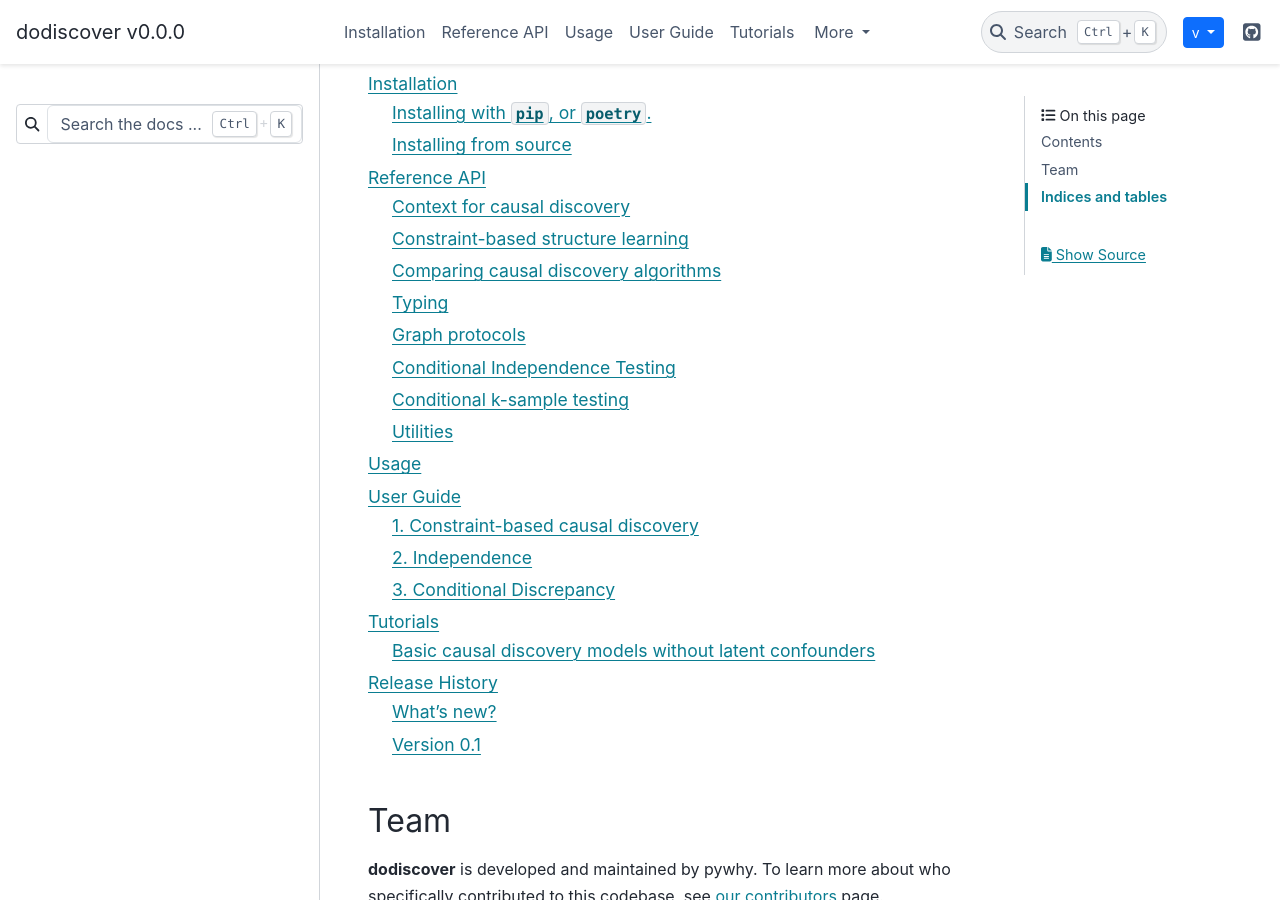
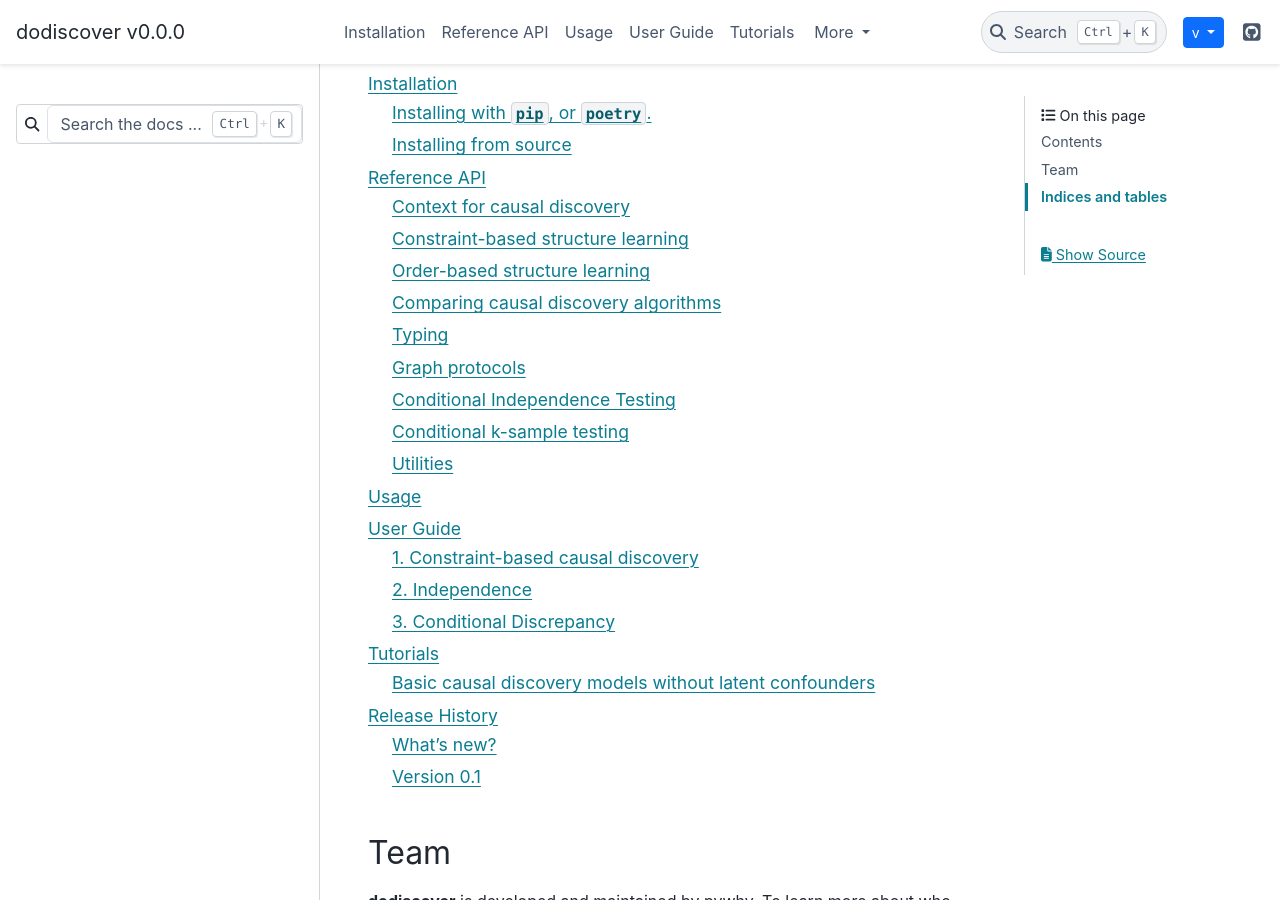
Before and after one commit to py-why/dodiscover, a Sphinx documentation site: the page built from doc/index.rst, in a window 1280 px wide and 900 px high, scrolled down 607 px. Built offline with Sphinx 7.4.7 and the PyData theme 0.15.4, drawn with Linux system fonts in a browser that asks for light colours.

```diff
--- a/doc/api.rst
+++ b/doc/api.rst
@@ -50,6 +50,18 @@ Constraint-based structure learning
    PC
    FCI
 
+Order-based structure learning
+===================================
+
+.. currentmodule:: dodiscover.toporder
+.. autosummary::
+   :toctree: generated/
+
+   CAM
+   SCORE
+   DAS
+   NoGAM
+
 Comparing causal discovery algorithms
 =====================================
 
```
Also changed, not shown: other parts of doc/api.rst (+1 -0 lines), 1 other file.
